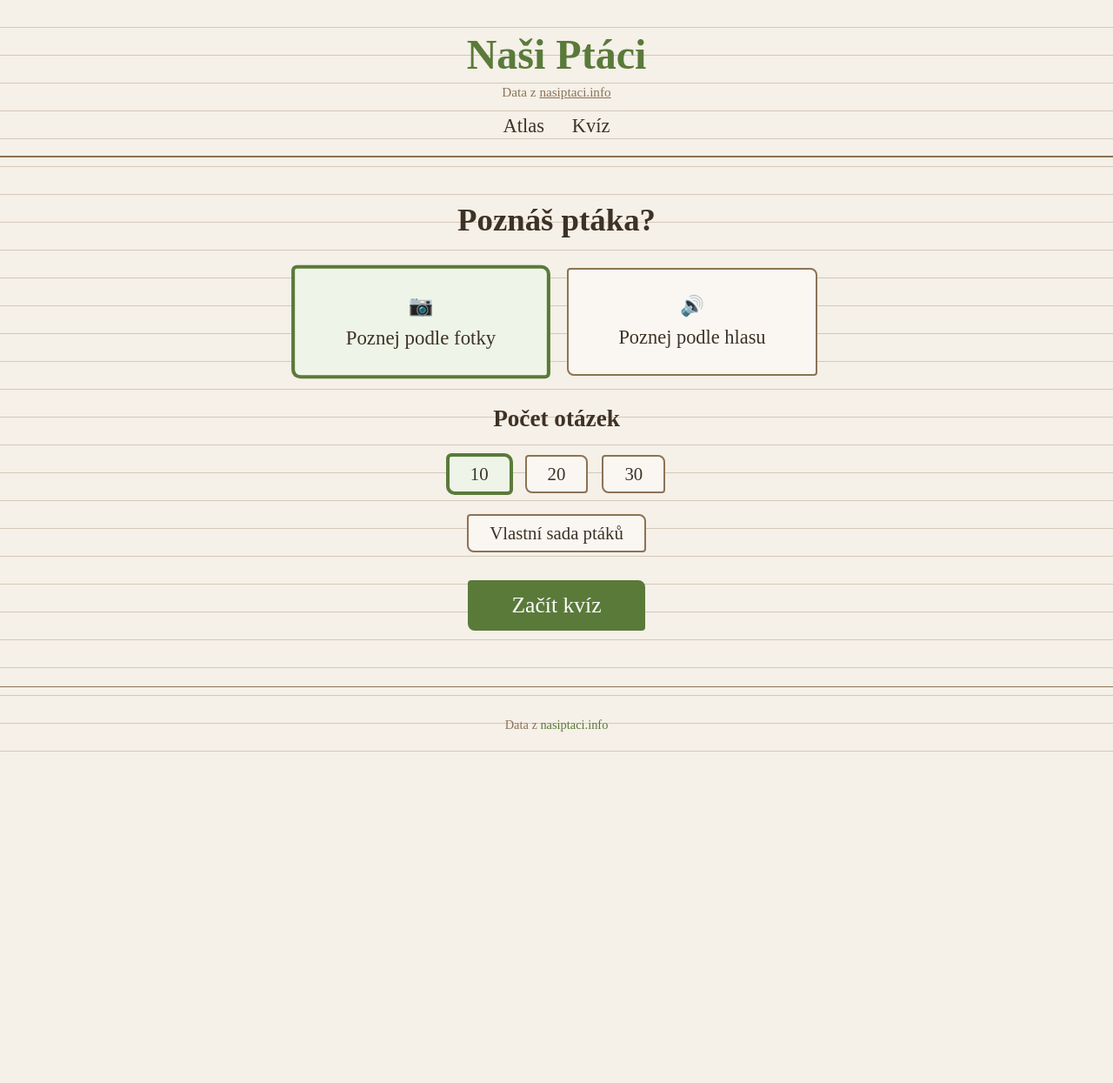
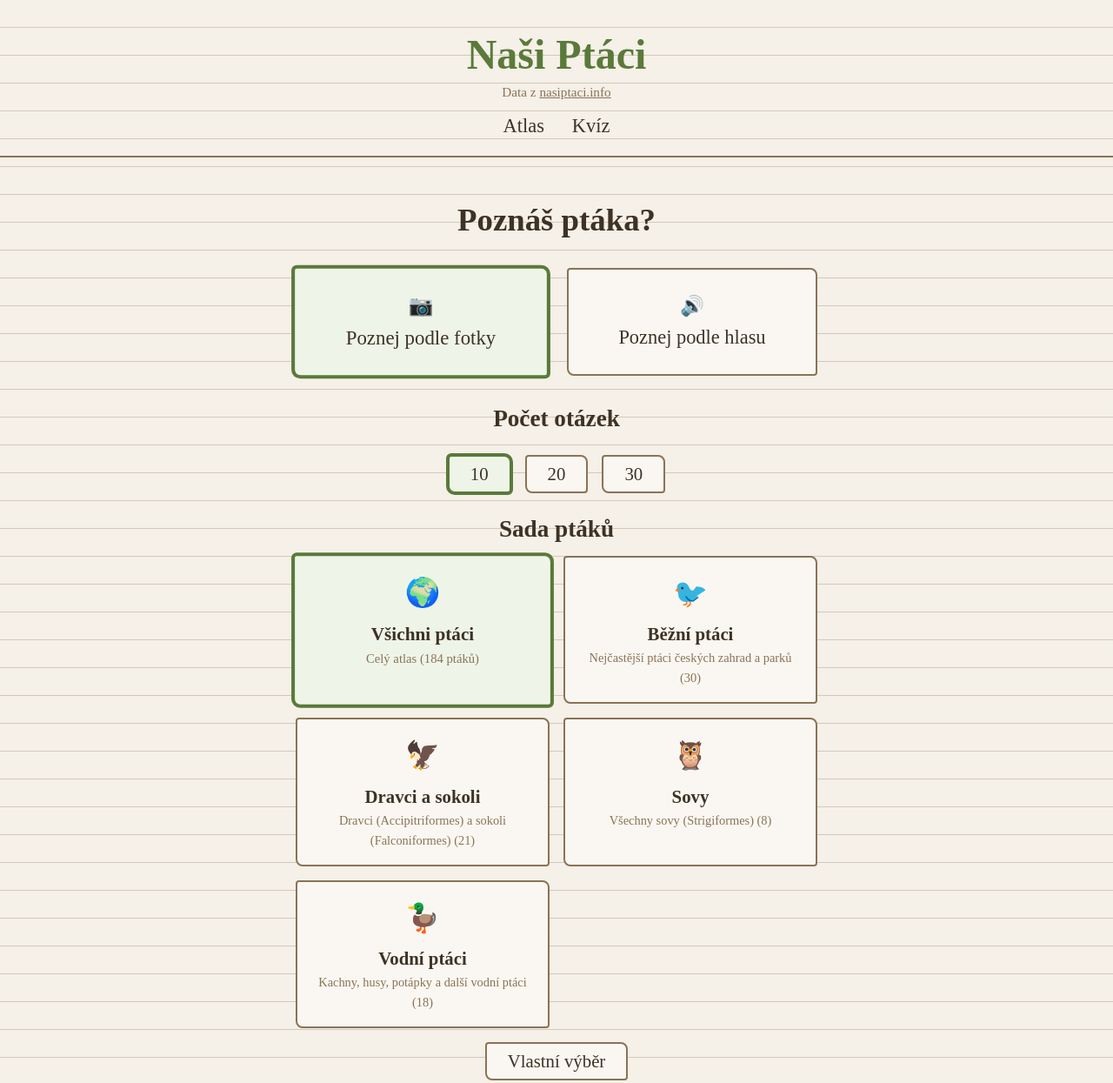
Before and after one commit to valekjo/nasi-ptaci, an Astro site: page /nasi-ptaci/kviz in a window 1280 px wide. Shown: the top 1245 px of the page at 87% size. Before the commit the page ends 877 px from the top, so only its background shows below. Built offline with nearby package versions, Linux system fonts and the light colour scheme; Astro itself is replaced by a stand-in of ours; a web font is replaced by a local one.

Commit message:
Add predefined and custom bird collections for quiz
Introduce a CollectionPicker component that replaces the manual bird set
toggle in QuizSetup. Users can now select from 4 predefined thematic
collections (Běžní ptáci, Dravci a sokoli, Sovy, Vodní ptáci), save
custom collections from manual selections, or quiz against all birds.
Active collection state persists across page reloads via localStorage.

Co-Authored-By: Claude Opus 4.6 <noreply@anthropic.com>

```diff
--- /dev/null
+++ b/src/components/CollectionPicker.tsx
@@ -0,0 +1,168 @@
+import { useState, useEffect } from 'preact/hooks';
+import {
+  predefinedCollections,
+  ACTIVE_COLLECTION_KEY,
+  CUSTOM_COLLECTIONS_KEY,
+  type ActiveCollection,
+  type CustomCollection,
+} from '../data/collections';
+import BirdSetManager from './BirdSetManager.tsx';
+
+const BIRD_SET_KEY = 'nasiptaci-bird-set';
+
+export default function CollectionPicker() {
+  const [active, setActive] = useState<ActiveCollection>({ type: 'all' });
+  const [customCollections, setCustomCollections] = useState<CustomCollection[]>([]);
+  const [showManual, setShowManual] = useState(false);
+
+  useEffect(() => {
+    try {
+      const stored = localStorage.getItem(ACTIVE_COLLECTION_KEY);
+      if (stored) {
+        const parsed = JSON.parse(stored) as ActiveCollection;
+        setActive(parsed);
+        if (parsed.type === 'manual') setShowManual(true);
+      }
+    } catch {}
+    try {
+      const stored = localStorage.getItem(CUSTOM_COLLECTIONS_KEY);
+      if (stored) setCustomCollections(JSON.parse(stored) as CustomCollection[]);
+    } catch {}
+  }, []);
+
+  function selectAll() {
+    localStorage.removeItem(BIRD_SET_KEY);
+    const ac: ActiveCollection = { type: 'all' };
+    localStorage.setItem(ACTIVE_COLLECTION_KEY, JSON.stringify(ac));
+    setActive(ac);
+    setShowManual(false);
+  }
+
+  function selectPredefined(id: string) {
+    const col = predefinedCollections.find(c => c.id === id);
+    if (!col) return;
+    localStorage.setItem(BIRD_SET_KEY, JSON.stringify(col.slugs));
+    const ac: ActiveCollection = { type: 'predefined', id };
+    localStorage.setItem(ACTIVE_COLLECTION_KEY, JSON.stringify(ac));
+    setActive(ac);
+    setShowManual(false);
+  }
+
+  function selectCustom(id: string) {
+    const col = customCollections.find(c => c.id === id);
+    if (!col) return;
+    localStorage.setItem(BIRD_SET_KEY, JSON.stringify(col.slugs));
+    const ac: ActiveCollection = { type: 'custom', id };
+    localStorage.setItem(ACTIVE_COLLECTION_KEY, JSON.stringify(ac));
+    setActive(ac);
+    setShowManual(false);
+  }
+
+  function selectManual() {
+    const ac: ActiveCollection = { type: 'manual' };
+    localStorage.setItem(ACTIVE_COLLECTION_KEY, JSON.stringify(ac));
+    setActive(ac);
+    setShowManual(true);
+  }
+
+  function deleteCustom(id: string) {
+    const next = customCollections.filter(c => c.id !== id);
+    setCustomCollections(next);
+    localStorage.setItem(CUSTOM_COLLECTIONS_KEY, JSON.stringify(next));
+    if (active.type === 'custom' && active.id === id) {
+      selectAll();
+    }
+  }
+
+  function handleSaveAndSelect(slugs: string[]) {
+    const name = prompt('Název kolekce:');
+    if (!name || !name.trim()) return;
+    const col: CustomCollection = {
+      id: Date.now().toString(36),
+      name: name.trim(),
+      slugs,
+    };
+    const next = [...customCollections, col];
+    setCustomCollections(next);
+    localStorage.setItem(CUSTOM_COLLECTIONS_KEY, JSON.stringify(next));
+    localStorage.setItem(BIRD_SET_KEY, JSON.stringify(col.slugs));
+    const ac: ActiveCollection = { type: 'custom', id: col.id };
+    localStorage.setItem(ACTIVE_COLLECTION_KEY, JSON.stringify(ac));
+    setActive(ac);
+    setShowManual(false);
+  }
+
+  const isActive = (type: ActiveCollection['type'], id?: string) => {
+    if (active.type !== type) return false;
+    if (id && 'id' in active) return active.id === id;
+    return true;
+  };
+
+  return (
+    <div class="collection-picker">
+      <h3>Sada ptáků</h3>
+
+      <div class="collection-grid">
+        <div
+          class={`collection-card ${isActive('all') ? 'selected' : ''}`}
+          onClick={selectAll}
+        >
+          <span class="collection-icon">🌍</span>
+          <span class="collection-name">Všichni ptáci</span>
+          <span class="collection-desc">Celý atlas (184 ptáků)</span>
+        </div>
+
+        {predefinedCollections.map(col => (
+          <div
+            key={col.id}
+            class={`collection-card ${isActive('predefined', col.id) ? 'selected' : ''}`}
+            onClick={() => selectPredefined(col.id)}
+          >
+            <span class="collection-icon">{col.icon}</span>
+            <span class="collection-name">{col.name}</span>
+            <span class="collection-desc">{col.description} ({col.slugs.length})</span>
+          </div>
+        ))}
+      </div>
+
+      {customCollections.length > 0 && (
+        <div class="custom-collections">
+          <h4>Moje kolekce</h4>
+          <div class="collection-grid">
+            {customCollections.map(col => (
+              <div
+                key={col.id}
+                class={`collection-card ${isActive('custom', col.id) ? 'selected' : ''}`}
+                onClick={() => selectCustom(col.id)}
+              >
+                <span class="collection-icon">📋</span>
+                <span class="collection-name">{col.name}</span>
+                <span class="collection-desc">{col.slugs.length} ptáků</span>
+                <button
+                  class="delete-collection"
+                  onClick={(e) => { e.stopPropagation(); deleteCustom(col.id); }}
+                  title="Smazat kolekci"
+                >
+                  ✕
+                </button>
+              </div>
+            ))}
+          </div>
+        </div>
+      )}
+
+      <div style={{ marginTop: '1rem' }}>
+        <button
+          class={`count-btn ${isActive('manual') ? 'selected' : ''}`}
+          onClick={() => showManual ? setShowManual(false) : selectManual()}
+        >
+          {showManual ? 'Skrýt vlastní výběr' : 'Vlastní výběr'}
+        </button>
+      </div>
+
+      {showManual && (
+        <BirdSetManager onSave={handleSaveAndSelect} />
+      )}
+    </div>
+  );
+}
--- a/src/components/QuizSetup.tsx
+++ b/src/components/QuizSetup.tsx
@@ -1,12 +1,11 @@
 import { useState } from 'preact/hooks';
-import BirdSetManager from './BirdSetManager.tsx';
+import CollectionPicker from './CollectionPicker.tsx';
 
 const BASE = import.meta.env.BASE_URL.replace(/\/$/, '');
 
 export default function QuizSetup() {
   const [mode, setMode] = useState<'image' | 'sound'>('image');
   const [count, setCount] = useState(10);
-  const [showSets, setShowSets] = useState(false);
 
   const canStart = true;
 
@@ -46,16 +45,7 @@ export default function QuizSetup() {
         ))}
       </div>
 
-      <div style={{ margin: '1rem 0' }}>
-        <button
-          class="count-btn"
-          onClick={() => setShowSets(!showSets)}
-        >
-          {showSets ? 'Skrýt výběr ptáků' : 'Vlastní sada ptáků'}
-        </button>
-      </div>
-
-      {showSets && <BirdSetManager />}
+      <CollectionPicker />
 
       <button class="start-btn" disabled={!canStart} onClick={start}>
         Začít kvíz
--- /dev/null
+++ b/src/data/collections.ts
@@ -0,0 +1,140 @@
+export interface BirdCollection {
+  id: string;
+  name: string;
+  description: string;
+  icon: string;
+  slugs: string[];
+}
+
+export interface CustomCollection {
+  id: string;
+  name: string;
+  slugs: string[];
+}
+
+export const ACTIVE_COLLECTION_KEY = 'nasiptaci-active-collection';
+export const CUSTOM_COLLECTIONS_KEY = 'nasiptaci-custom-collections';
+
+export type ActiveCollection =
+  | { type: 'all' }
+  | { type: 'predefined'; id: string }
+  | { type: 'custom'; id: string }
+  | { type: 'manual' };
+
+export const predefinedCollections: BirdCollection[] = [
+  {
+    id: 'bezni',
+    name: 'Běžní ptáci',
+    description: 'Nejčastější ptáci českých zahrad a parků',
+    icon: '🐦',
+    slugs: [
+      'sykora-konadra',
+      'kos-cerny',
+      'penkava-obecna',
+      'sykora-modrinka',
+      'spacek-obecny',
+      'vrabec-polni',
+      'vrabec-domaci',
+      'cervenka-obecna',
+      'zvonek-zeleny',
+      'straka-obecna',
+      'sojka-obecna',
+      'holub-hrivnac',
+      'strakapoud-velky',
+      'brhlik-lesni',
+      'strizlik-obecny',
+      'konipas-bily',
+      'strnad-obecny',
+      'rehek-domaci',
+      'rehek-zahradni',
+      'hrdlicka-zahradni',
+      'kukacka-obecna',
+      'drozd-zpevny',
+      'kachna-divoka',
+      'hyl-obecny',
+      'skrivan-polni',
+      'vlastovka-obecna',
+      'jiricka-obecna',
+      'havran-polni',
+      'vrana-obecna',
+      'bazant-obecny',
+    ],
+  },
+  {
+    id: 'dravci',
+    name: 'Dravci a sokoli',
+    description: 'Dravci (Accipitriformes) a sokoli (Falconiformes)',
+    icon: '🦅',
+    slugs: [
+      // Accipitriformes
+      'kane-belochvosta-2',
+      'kane-lesni',
+      'kane-rousna',
+      'krahujec-obecny',
+      'lunak-cerveny',
+      'lunak-hnedy',
+      '397', // Moták lužní
+      'motak-pilich',
+      'motak-pochop',
+      'orel-kriklavy',
+      'orel-morsky',
+      'vcelojed-lesni',
+      'orlovec-ricni',
+      'orel-skalni',
+      'orel-kralovsky-2',
+      // Falconiformes
+      'postolka-obecna',
+      'sokol-stehovavy',
+      'postolka-rudonoha',
+      'raroh-velky',
+      'dremlik-tundrovy',
+      'ostriz-lesni',
+    ],
+  },
+  {
+    id: 'sovy',
+    name: 'Sovy',
+    description: 'Všechny sovy (Strigiformes)',
+    icon: '🦉',
+    slugs: [
+      'kalous-pustovka',
+      'kalous-usaty',
+      'kulisek-nejmensi',
+      'pustik-obecny',
+      'sova-palena',
+      'syc-rousny',
+      'sycek-obecny',
+      'vyr-velky',
+    ],
+  },
+  {
+    id: 'vodni',
+    name: 'Vodní ptáci',
+    description: 'Kachny, husy, potápky a další vodní ptáci',
+    icon: '🦆',
+    slugs: [
+      // Anseriformes
+      'cirka-modra',
+      'hohol-severni',
+      'husa-velka',
+      'husice-lisci-2',
+      'husice-nilska',
+      'husice-rezava-2',
+      'kachna-divoka',
+      'polak-chocholacka',
+      'polak-velky',
+      'zrzohlavka-rudozoba',
+      'labut-velka',
+      // Podicipediformes
+      'potapka-cernokrka',
+      'potapka-mala',
+      'potapka-rohac',
+      'potapka-rudokrka',
+      'potapka-zlutoroha',
+      // Gaviiformes
+      'potaplice-severni',
+      // Related
+      'lyska-cerna',
+    ],
+  },
+];
--- a/src/styles/global.css
+++ b/src/styles/global.css
@@ -542,6 +542,98 @@ a:hover {
   cursor: pointer;
 }
 
+/* Collection picker */
+.collection-picker {
+  margin: 1.5rem 0;
+}
+.collection-picker h3 {
+  margin-bottom: 0.75rem;
+}
+.collection-picker h4 {
+  margin: 1rem 0 0.5rem;
+  font-size: 1.3rem;
+}
+
+.collection-grid {
+  display: grid;
+  grid-template-columns: 1fr 1fr;
+  gap: 1rem;
+}
+
+.collection-card {
+  background: var(--card-bg);
+  border: 2px solid var(--border);
+  border-radius: 4px 8px 4px 8px;
+  padding: 1rem;
+  cursor: pointer;
+  transition: all 0.2s;
+  text-align: center;
+  position: relative;
+}
+.collection-card:hover,
+.collection-card.selected {
+  border-color: var(--accent);
+  background: #eef5e8;
+  transform: scale(1.02);
+}
+.collection-card.selected {
+  box-shadow: 0 0 0 2px var(--accent);
+}
+.collection-icon {
+  display: block;
+  font-size: 2rem;
+  margin-bottom: 0.25rem;
+}
+.collection-name {
+  display: block;
+  font-family: 'Annie Use Your Telescope', cursive;
+  font-size: 1.3rem;
+  font-weight: 700;
+}
+.collection-desc {
+  display: block;
+  font-size: 0.9rem;
+  color: var(--border);
+}
+
+.custom-collections {
+  margin-top: 1rem;
+}
+
+.delete-collection {
+  position: absolute;
+  top: 0.25rem;
+  right: 0.5rem;
+  background: none;
+  border: none;
+  font-size: 1rem;
+  color: var(--border);
+  cursor: pointer;
+  padding: 0.25rem;
+  line-height: 1;
+}
+.delete-collection:hover {
+  color: var(--wrong);
+}
+
+.save-collection {
+  margin-top: 0.75rem;
+  text-align: center;
+}
+.save-collection button {
+  font-family: 'Annie Use Your Telescope', cursive;
+  font-size: 1.1rem;
+  padding: 0.4rem 1.2rem;
+  border: 2px solid var(--accent);
+  border-radius: 4px 8px 4px 8px;
+  background: var(--accent);
+  color: white;
+  cursor: pointer;
+}
+.save-collection button:hover {
+  background: #4a6a2a;
+}
+
 /* Responsive */
 @media (max-width: 600px) {
   .bird-grid {
@@ -551,5 +643,6 @@ a:hover {
   .site-header h1 { font-size: 2rem; }
   .bird-info-box { grid-template-columns: 1fr; }
   .mode-cards { grid-template-columns: 1fr; }
+  .collection-grid { grid-template-columns: 1fr; }
   .quiz-options { grid-template-columns: 1fr; }
 }
```
Also changed, not shown: src/components/BirdSetManager.tsx (+12 -1 lines), tests/collections.spec.ts (added, +226 -0 lines), tests/quiz.spec.ts (+7 -7 lines).
